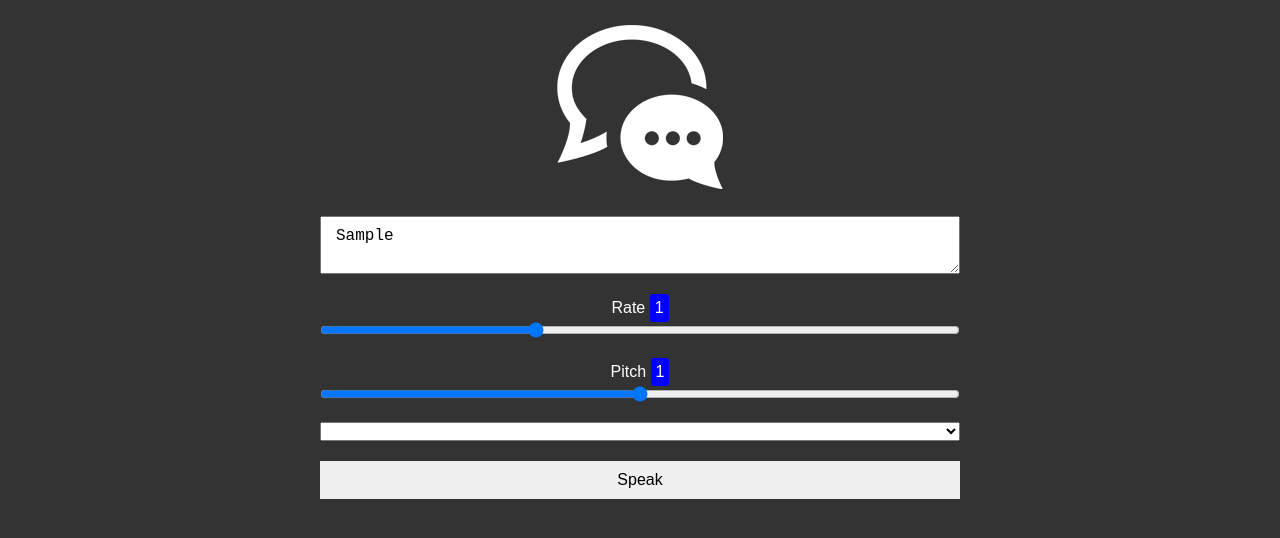
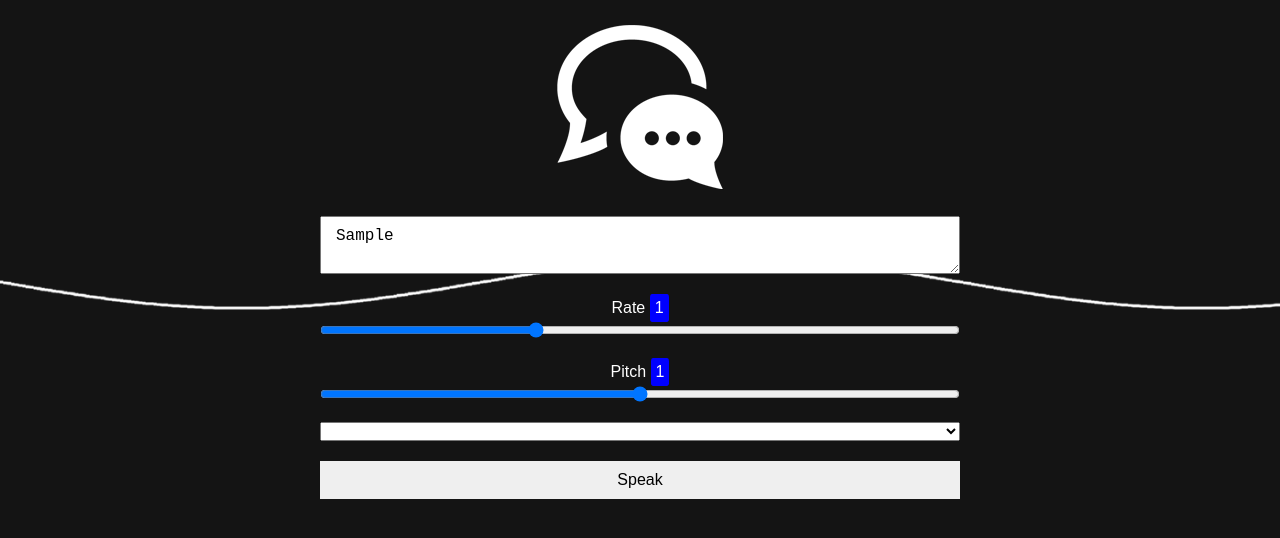
Before and after one commit to tawawhite/text-to-speech, a plain HTML site: page index.html in a window 1280 px wide. Both pictures are taken after typing "Sample" into the empty fields and a click on the button "Speak". Drawn offline with Linux system fonts and the light colour scheme.

Commit message:
Added animated gif as background when it's speaking

```diff
--- a/script.js
+++ b/script.js
@@ -1,6 +1,7 @@
 // Speech API.
 const speechApi = window.speechSynthesis;
 
+const body = document.querySelector("body");
 const textForm = document.querySelector("form");
 const textInput = document.querySelector("#text-input");
 const voiceSelect = document.querySelector("#voice-select");
@@ -39,9 +40,15 @@ function speak() {
         return;
     }
 
+    body.style.background = "#141414 url(./img/wave.gif)";
+    body.style.backgroundRepeat = "repeat-x";
+    body.style.backgroundSize = "100% 100%";
+
     const speakText = new SpeechSynthesisUtterance(textInput.value);
     speakText.onend = e => {
         console.log("Done speaking...");
+
+        body.style.background = "#141414";
     };
 
     speakText.onerror = e => {
--- a/style.css
+++ b/style.css
@@ -10,7 +10,7 @@ html {
 
 body {
     font-family: sans-serif;
-    background-color: #333;
+    background-color: #141414;
     color: #fff;
     text-align: center;
 
```
